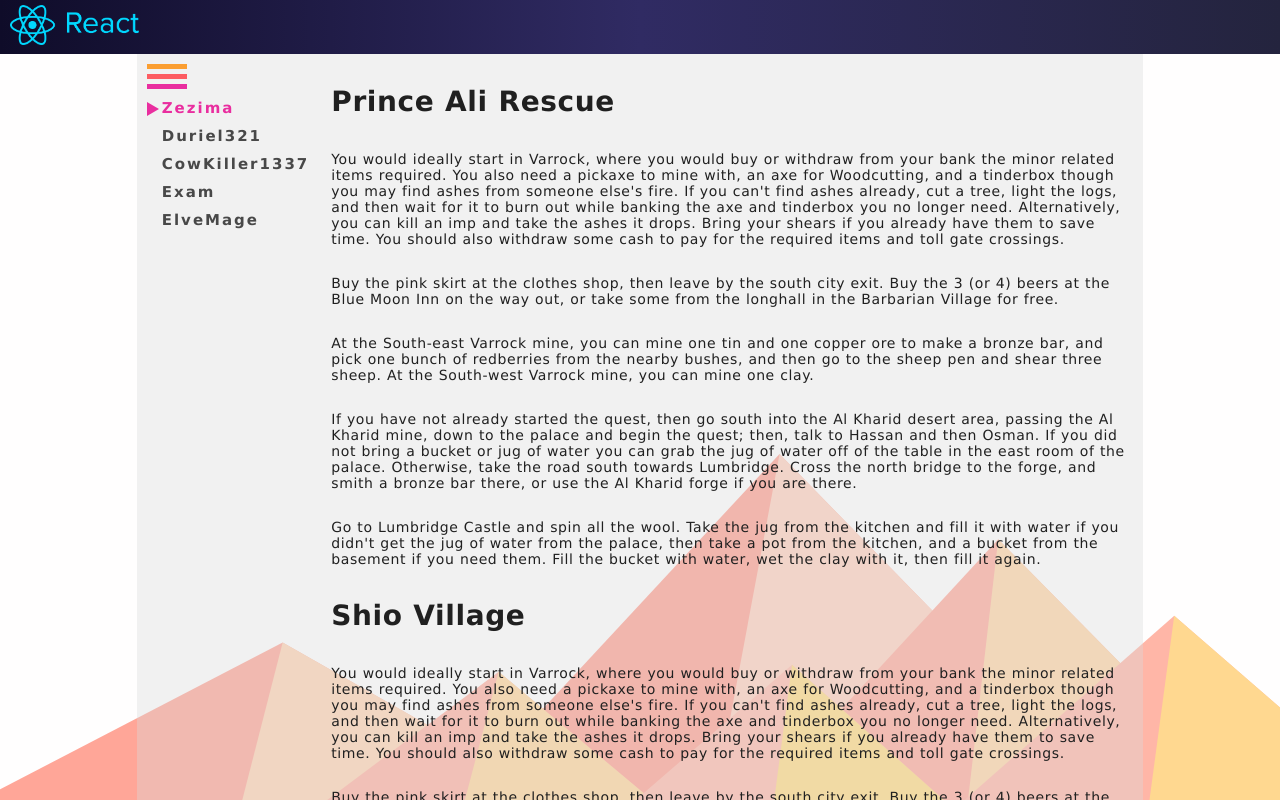
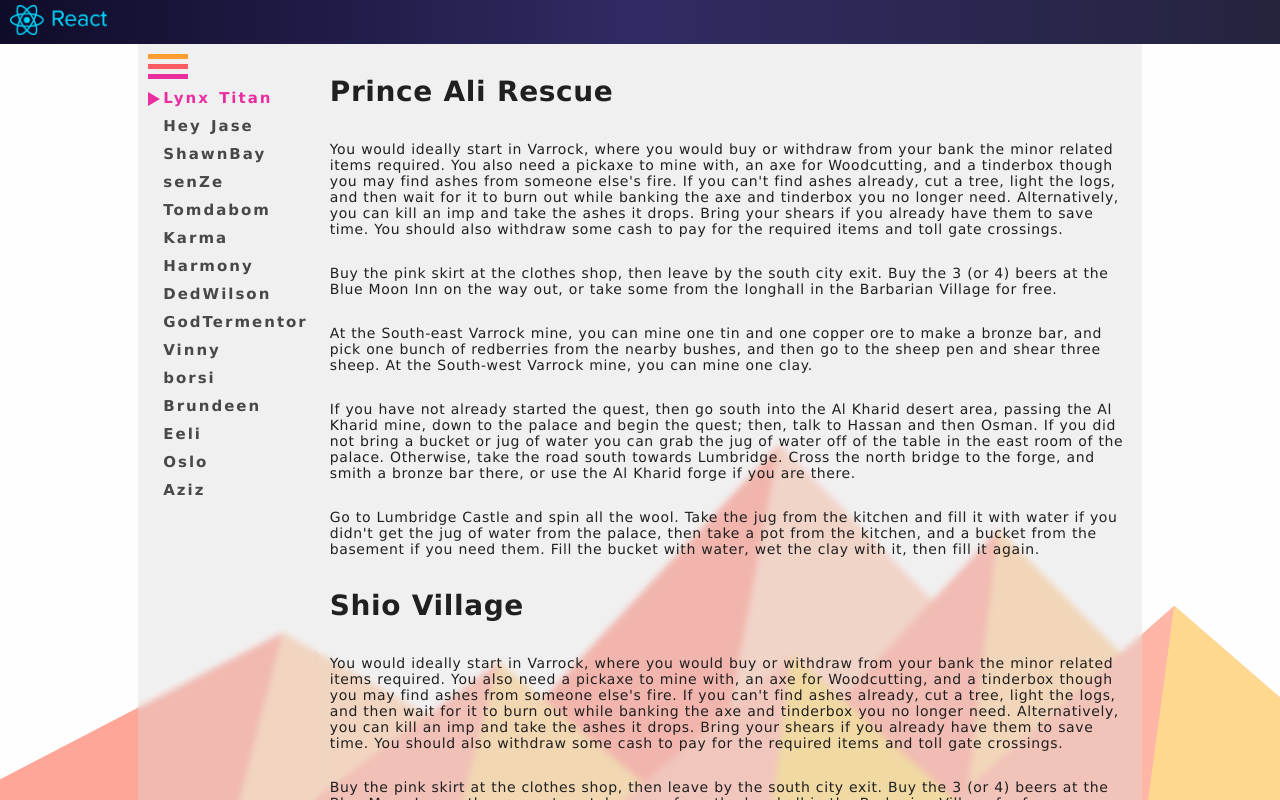
Before and after one commit to Ice-Lynx/Ice-Lynx-React-Practice-1, a React (Create React App) app: page / in a window 1280 px wide. Both pictures are taken after a click on the element 228 px from the left and 76 px from the top of the page. Shown: the top 800 px of the page. Built offline with nearby package versions, Linux system fonts and the light colour scheme.

Commit message:
Blur fliter added to the content background

```diff
--- a/src/App.css
+++ b/src/App.css
@@ -1,5 +1,5 @@
 .App-logo {
-  height: 40px;
+  height: 30px;
   pointer-events: none;
 }
 
@@ -61,13 +61,14 @@
   margin:0px;
   padding:5px;
   width: auto;
+  backdrop-filter: blur(3px);
 
 }
 .content {
   display: flex;
   max-width: 800px;
   flex-direction: column;
-
+  backdrop-filter: blur(3px);
   border-radius: 0px;
   background-color: rgba(216, 216, 216, 0.37);
   color: rgb(32, 32, 32);
--- a/src/components/top-bar-menu.jsx
+++ b/src/components/top-bar-menu.jsx
@@ -4,23 +4,63 @@ import { motion, AnimateSharedLayout } from "framer-motion";
 
 export const screens = [
   {
-    title: "Zezima",
+    title: "Lynx Titan",
     color: "rgba(233,46,159,1)",
   },
   {
-    title: "Duriel321",
+    title: "Hey Jase",
     color: "rgba(233,46,159,1)",
   },
   {
-    title: "CowKiller1337",
+    title: "ShawnBay",
     color: "rgba(233,46,159,1)",
   },
   {
-    title: "Exam",
+    title: "senZe",
     color: "rgba(233,46,159,1)",
   },
   {
-    title: "ElveMage",
+    title: "Tomdabom",
+    color: "rgba(233,46,159,1)",
+  },
+  {
+    title: "Karma",
+    color: "rgba(233,46,159,1)",
+  },
+  {
+    title: "Harmony",
+    color: "rgba(233,46,159,1)",
+  },
+  {
+    title: "DedWilson",
+    color: "rgba(233,46,159,1)",
+  },
+  {
+    title: "GodTermentor",
+    color: "rgba(233,46,159,1)",
+  },
+  {
+    title: "Vinny",
+    color: "rgba(233,46,159,1)",
+  },
+  {
+    title: "borsi",
+    color: "rgba(233,46,159,1)",
+  },
+  {
+    title: "Brundeen",
+    color: "rgba(233,46,159,1)",
+  },
+  {
+    title: "Eeli",
+    color: "rgba(233,46,159,1)",
+  },
+  {
+    title: "Oslo",
+    color: "rgba(233,46,159,1)",
+  },
+  {
+    title: "Aziz",
     color: "rgba(233,46,159,1)",
   },
 ];
```
